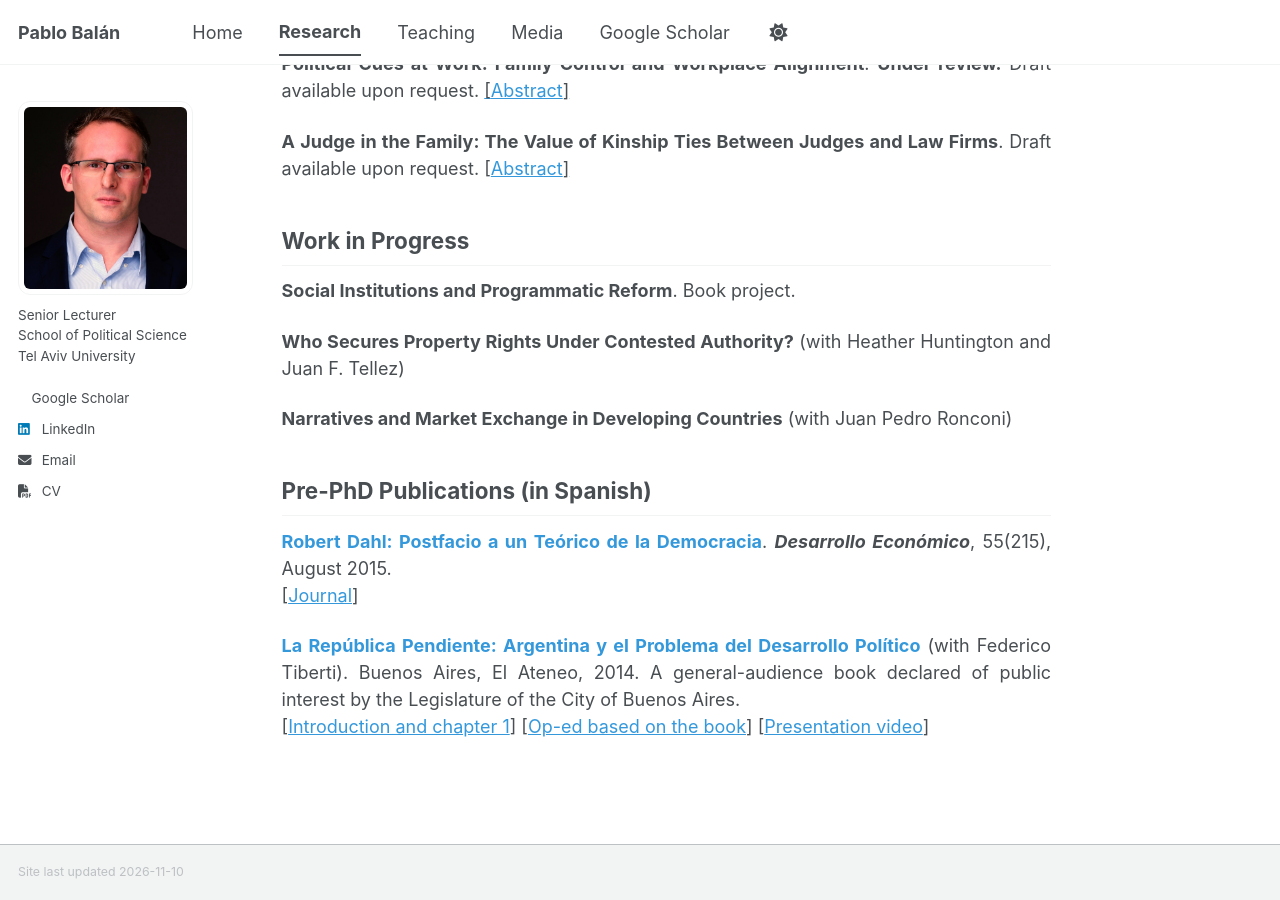
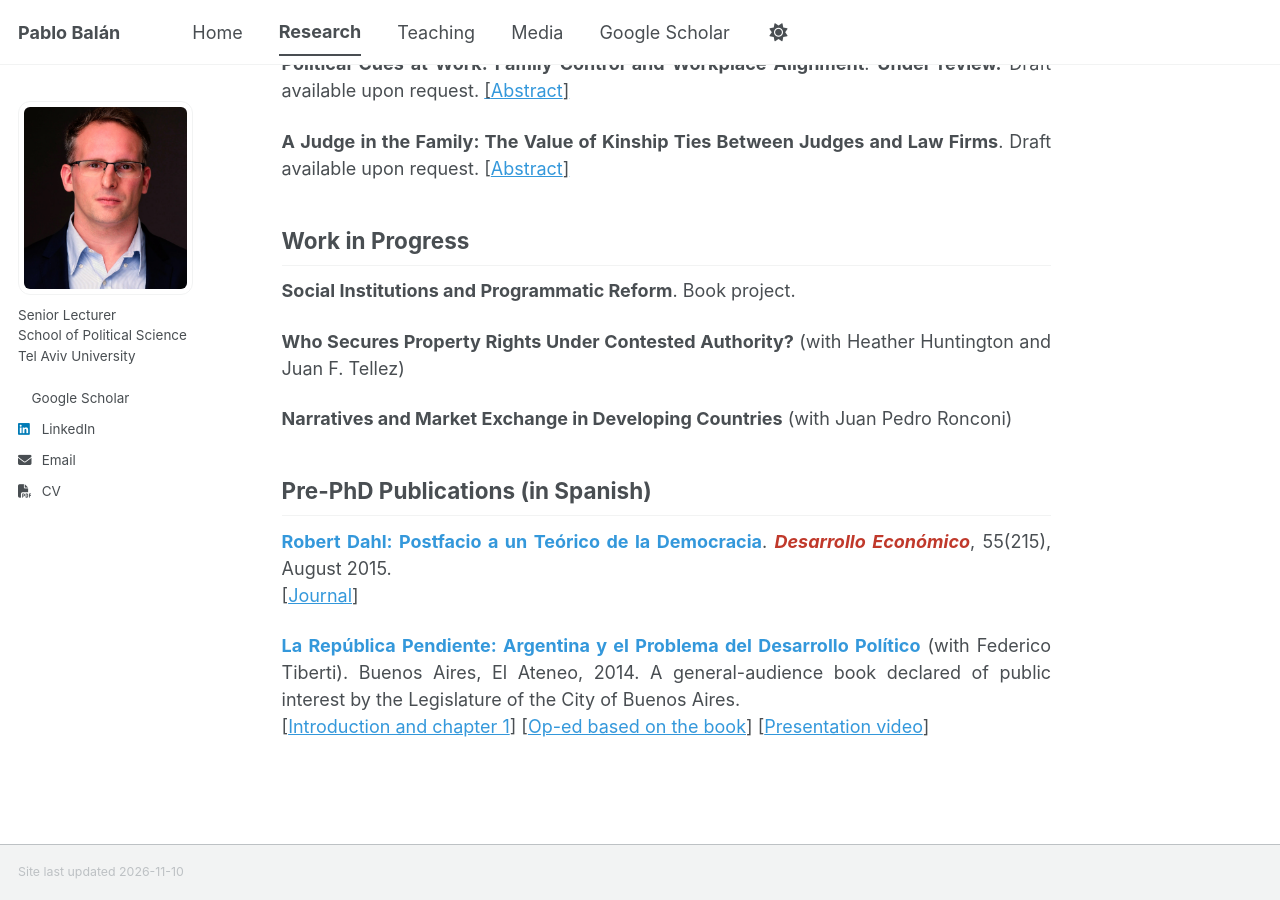
Before and after one commit to pablobalan/pablobalan.github.io, a Jekyll site: the page built from _pages/research.md, in a window 1280 px wide and 900 px high, scrolled down 1593 px. Built offline with Jekyll 4.4.1, drawn with Linux system fonts in a browser that asks for light colours; a style sheet for code colours, icons or effects is not loaded.

Commit message:
Research page: Desarrollo Economico in red
Co-Authored-By: Claude Opus 5 <noreply@anthropic.com>
Claude-Session: https://claude.ai/code/session_01PGUuBhgz2x74MPakQ7gizF

```diff
--- a/_pages/research.md
+++ b/_pages/research.md
@@ -62,7 +62,7 @@ Media coverage: \[[VoxDev](https://voxdev.org/topic/public-economics/can-low-cap
 
 ## Pre-PhD Publications (in Spanish)
 
-**[Robert Dahl: Postfacio a un Teórico de la Democracia](/files/balan-dahl-2015.pdf)**. ***Desarrollo Económico***, 55(215), August 2015.<br>
+**[Robert Dahl: Postfacio a un Teórico de la Democracia](/files/balan-dahl-2015.pdf)**. <strong><em class="journal-red">Desarrollo Económico</em></strong>, 55(215), August 2015.<br>
 \[[Journal](https://www.jstor.org/stable/43748475)\]
 
 **[La República Pendiente: Argentina y el Problema del Desarrollo Político](https://lccn.loc.gov/2014510963)** (with Federico Tiberti). Buenos Aires, El Ateneo, 2014. A general-audience book declared of public interest by the Legislature of the City of Buenos Aires.<br>
```
